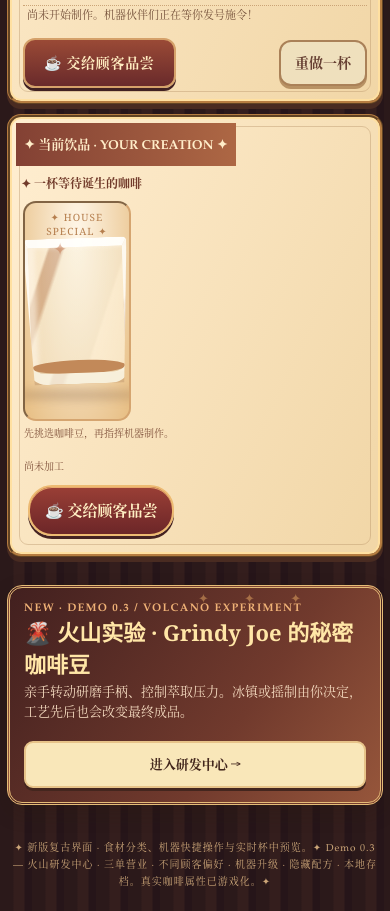
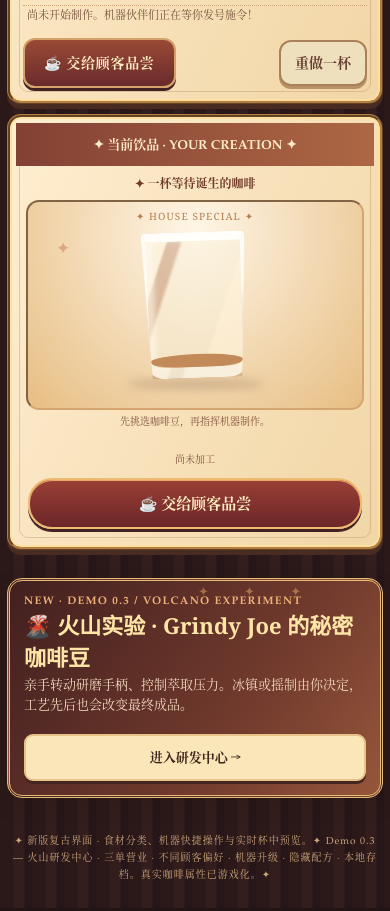
Before and after one commit to CDitixi/Cafe, a plain HTML site: page index.html in a window 390 px wide. Shown: the part 1797-2708 px from the top of the page. Drawn offline with Linux system fonts and the light colour scheme.

Commit message:
Fix mobile drink preview and attributes layout

```diff
--- a/vintage-ui.css
+++ b/vintage-ui.css
@@ -114,3 +114,16 @@ body{background:#231415!important;background-image:radial-gradient(circle at 50%
 #app .jbc-serve{border:2px solid #edba72;border-radius:24px;background:linear-gradient(#9a3f36,#6c2628);color:#fff0c4;font-size:15px;font-weight:900;padding:12px 15px;margin:2px 12px 12px;box-shadow:inset 0 1px #e8a86c,0 3px 0 #442222;cursor:pointer}
 #app .jbc-serve:disabled{opacity:.55;cursor:not-allowed}
 #app .jbc-serve:not(:disabled):hover{filter:brightness(1.12)}
+
+
+/* Audit fix: reset tablet preview grid layout on narrow portrait screens. */
+@media (max-width:760px){
+ #app .workbench>.jbc-preview-panel{display:flex!important;flex-direction:column!important;grid-template-columns:none!important;align-items:stretch!important}
+ #app .jbc-preview-panel .jbc-preview-header,
+ #app .jbc-preview-panel .jbc-preview-stage,
+ #app .jbc-preview-panel #stat-bars{grid-column:auto!important;grid-row:auto!important}
+ #app .jbc-preview-panel .jbc-preview-stage{display:flex!important;width:auto!important;min-height:210px!important;margin:6px 10px!important;align-items:center!important;justify-content:center!important}
+ #app .jbc-preview-panel #stat-bars{width:auto!important;align-self:stretch!important;padding:8px 14px!important}
+ #app .jbc-preview-panel #process-state{width:auto!important}
+ #app .jbc-preview-panel .jbc-glass{flex:none!important}
+}
```
